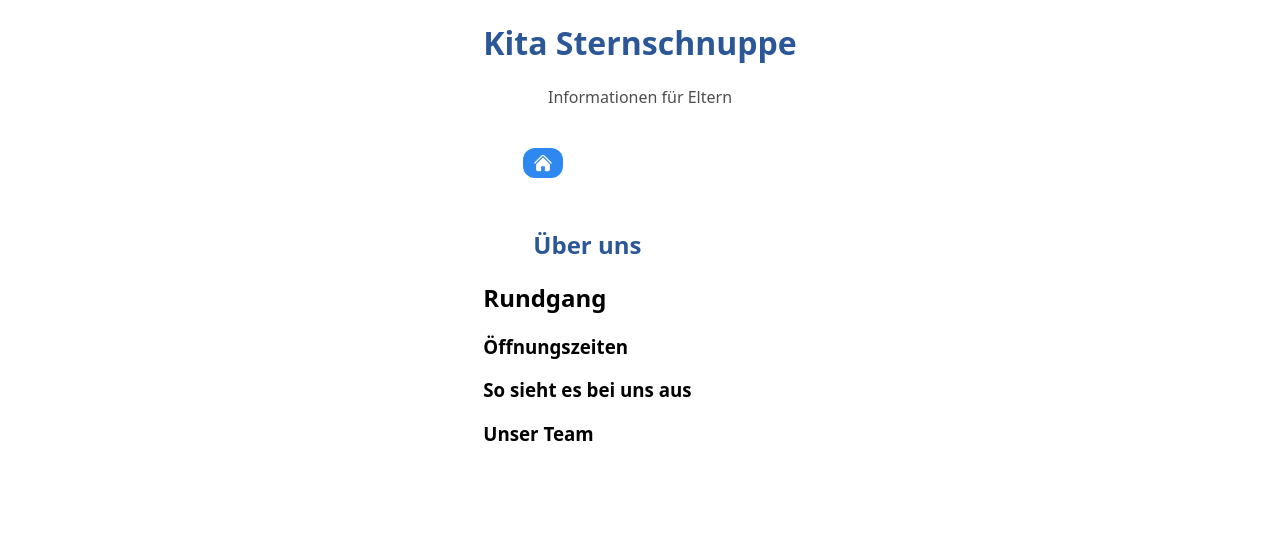
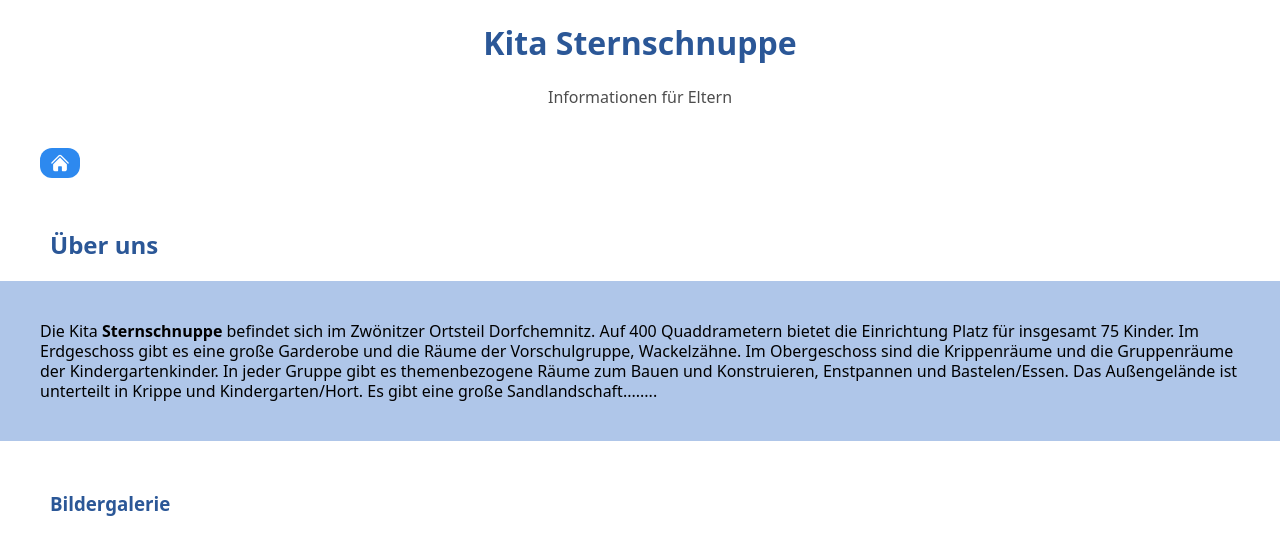
Before and after one commit to MariaAdner/kita-info, a Next.js app: page /aboutus in a window 1280 px wide. Shown: the top 554 px of the page. Built offline with nearby package versions, Linux system fonts and the light colour scheme.

Commit message:
modified essen page

```diff
--- /dev/null
+++ b/pages/aboutus/aboutus.styled.js
@@ -0,0 +1,12 @@
+import styled from "styled-components";
+
+export const StyledArticle = styled.article`
+  line-height: 125%;
+  background-color: var(--color-background-text);
+  padding: 40px;
+`;
+
+export const StyledSubHeadline = styled.h3`
+  margin: 50px;
+  color: var(--color-headline);
+`;
--- a/pages/aboutus/index.js
+++ b/pages/aboutus/index.js
@@ -1,6 +1,7 @@
 import Header from "@/components/Header";
 import HomeButton from "@/components/HomeButton";
 import SubHeader from "@/components/SubHeader";
+import { StyledArticle, StyledSubHeadline } from "./aboutus.styled";
 
 export default function AboutUs() {
   return (
@@ -8,10 +9,17 @@ export default function AboutUs() {
       <Header />
       <HomeButton />
       <SubHeader>Über uns</SubHeader>
-      <h2>Rundgang</h2>
-      <h3>Öffnungszeiten</h3>
-      <h3>So sieht es bei uns aus</h3>
-      <h3>Unser Team</h3>
+      <StyledArticle>
+        Die Kita <b>Sternschnuppe</b> befindet sich im Zwönitzer Ortsteil
+        Dorfchemnitz. Auf 400 Quaddrametern bietet die Einrichtung Platz für
+        insgesamt 75 Kinder. Im Erdgeschoss gibt es eine große Garderobe und die
+        Räume der Vorschulgruppe, Wackelzähne. Im Obergeschoss sind die
+        Krippenräume und die Gruppenräume der Kindergartenkinder. In jeder
+        Gruppe gibt es themenbezogene Räume zum Bauen und Konstruieren,
+        Enstpannen und Bastelen/Essen. Das Außengelände ist unterteilt in Krippe
+        und Kindergarten/Hort. Es gibt eine große Sandlandschaft........
+      </StyledArticle>
+      <StyledSubHeadline>Bildergalerie</StyledSubHeadline>
     </>
   );
 }
--- a/styles.js
+++ b/styles.js
@@ -6,6 +6,7 @@ export default createGlobalStyle`
   --color-text: #4d4d4d;
   --color-background: #eff4ff;
   --color-background-item: #ffecb3;
+  --color-background-text: #afc6e9;
   --color-headline: #2b5797;
 }
   *,
```
Also changed, not shown: pages/essen/index.js (+18 -11 lines), public/images/F6D2722B-D64A-4643-AF87-F124834CE013_1_105_c.jpeg (added), 1 other file (tests, documents, lock files or other folders).
